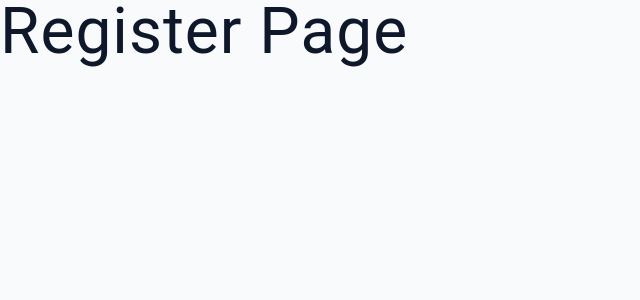
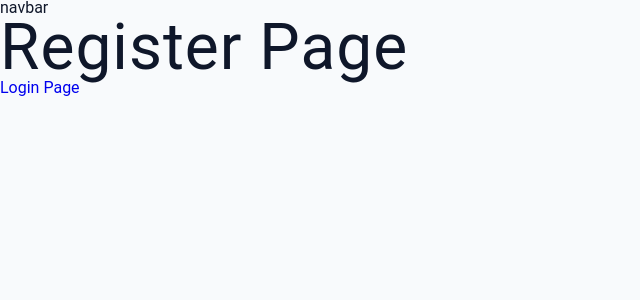
Before and after one commit to brseghese/sm-mern-stack-course, a React (Vite) app in the folder client/: page /register in a window 1280 px wide. Shown: the top 300 px of the page, without its empty margins (0-640 px from the left). Built offline with nearby package versions, Linux system fonts and the light colour scheme.

Commit message:
client - react router - link component & nested routes

```diff
--- a/client/src/App.jsx
+++ b/client/src/App.jsx
@@ -12,18 +12,24 @@
   {
     path: '/',
     element: <HomeLayout />,
+    children: [
+      {
+        index: true,
+        element: <Landing />,
       },
       {
-    path: '/register',
+        path: 'register',
         element: <Register />,
       },
       {
-    path: '/login',
+        path: 'login',
         element: <Login />,
       },
       {
-    path: '/dashboard',
+        path: 'dashboard',
         element: <DashboardLayout />,
+      },
+    ],
   },
 ]);
 
--- a/client/src/pages/HomeLayout.jsx
+++ b/client/src/pages/HomeLayout.jsx
@@ -1,5 +1,12 @@
+import { Outlet } from 'react-router-dom';
+
 const HomeLayout = () => {
-  return <h1>HomeLayout Page</h1>;
+  return (
+    <div>
+      <nav>navbar</nav>
+      <Outlet />
+    </div>
+  );
 };
 
 export default HomeLayout;
--- a/client/src/pages/Login.jsx
+++ b/client/src/pages/Login.jsx
@@ -1,5 +1,12 @@
+import { Link } from 'react-router-dom';
+
 const Login = () => {
-  return <h1>Login Page</h1>;
+  return (
+    <div>
+      <h1>Login Page</h1>
+      <Link to='/register'>Register Page</Link>
+    </div>
+  );
 };
 
 export default Login;
--- a/client/src/pages/Register.jsx
+++ b/client/src/pages/Register.jsx
@@ -1,5 +1,12 @@
+import { Link } from 'react-router-dom';
+
 const Register = () => {
-  return <h1>Register Page</h1>;
+  return (
+    <div>
+      <h1>Register Page</h1>
+      <Link to='/login'>Login Page</Link>
+    </div>
+  );
 };
 
 export default Register;
```
Lines whose indentation alone changed are shown as unchanged.
